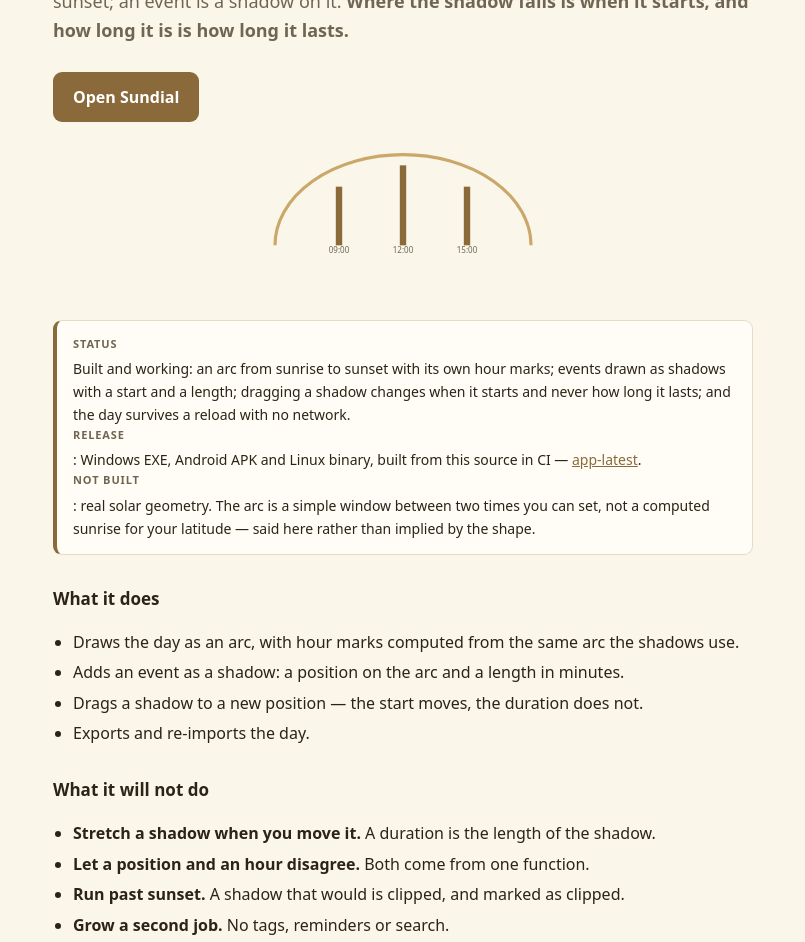
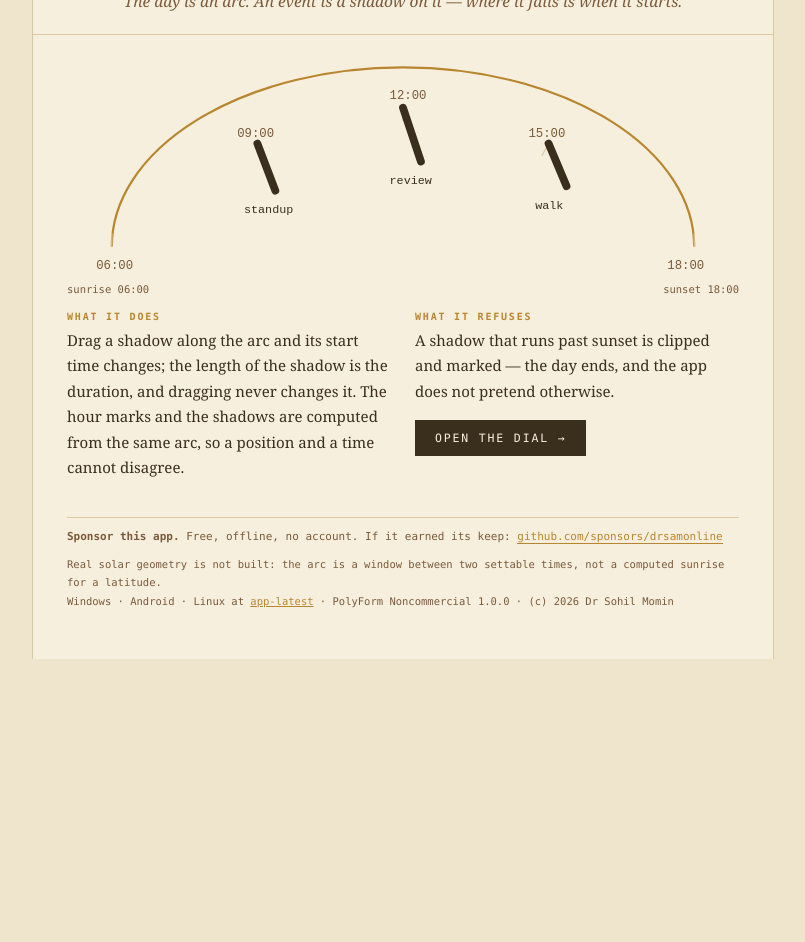
Before and after one commit to drsamonline/app-sundial, a website: page docs/index.html in a window 1280 px wide. Shown: the part 141-1083 px from the top of the page, without its empty margins (237-1042 px from the left). After the commit the page ends 800 px from the top, so only its background shows below. Drawn offline with Linux system fonts and the light colour scheme.

Commit message:
design: Sundial becomes an almanac page with the dial drawn on it
Warm paper, small-caps title, and the day drawn as an actual arc with hour marks and three named shadows cast
from it - the landing page shows the mechanic instead of describing it. The app page is the same paper.

Sponsor block on the landing page, in the app and in the README, plus .github/FUNDING.yml.

```diff
--- a/docs/index.html
+++ b/docs/index.html
@@ -1,83 +1,82 @@
 <!DOCTYPE html>
 <html lang="en-IN">
-<head><meta charset="utf-8"><meta name="viewport" content="width=device-width, initial-scale=1">
+<head>
+<meta charset="utf-8"><meta name="viewport" content="width=device-width, initial-scale=1">
 <title>Sundial — a calendar you schedule by drawing shadows</title>
-<meta name="description" content="The day is an arc from sunrise to sunset. An event is a shadow on it: where the shadow falls is when it starts, and how long it is is how long it lasts.">
-<meta name="theme-color" content="#2b2416">
+<meta name="description" content="The day is an arc from sunrise to sunset. An event is a shadow on it.">
+<meta name="theme-color" content="#f7efdd">
 <style>
-  :root{--bg:#fbf6ea;--panel:#fffdf6;--ink:#2b2416;--muted:#6f6552;--line:#e4dcc6;--accent:#8a6a3a}
+  :root{--sky:#f7efdd;--ink:#3a2f1d;--ochre:#b8862f;--dusk:#7a5a3a;--rule:#dcc9a4;--serif:Georgia,"Iowan Old Style",serif;--mono:ui-monospace,Menlo,Consolas,monospace}
   *{box-sizing:border-box}
-  body{margin:0;background:var(--bg);color:var(--ink);font:16px/1.65 system-ui,-apple-system,"Segoe UI",Roboto,"Noto Sans",sans-serif}
-  main{max-width:740px;margin:0 auto;padding:50px 20px 64px}
-  h1{font-size:33px;line-height:1.15;letter-spacing:-.02em;margin:0 0 10px}
-  .lede{font-size:18px;color:var(--muted);margin:0 0 26px}
-  .cta{display:inline-block;background:var(--accent);color:#fff;text-decoration:none;font-weight:600;padding:12px 20px;border-radius:9px}
-  .status{margin:26px 0;padding:14px 16px;border:1px solid var(--line);border-left:4px solid var(--accent);border-radius:9px;background:var(--panel);font-size:14px}
-  .status b{display:block;font-size:11px;text-transform:uppercase;letter-spacing:.08em;color:var(--muted);margin-bottom:4px}
-  h2{font-size:17px;margin:30px 0 8px}
-  ul{padding-left:20px}li{margin:4px 0}
-  code{font-family:ui-monospace,Menlo,Consolas,monospace;font-size:13px;background:#f0e8d4;padding:1px 5px;border-radius:4px}
-  table{border-collapse:collapse;width:100%;font-size:14px;margin-top:8px}
-  th,td{text-align:left;border-bottom:1px solid var(--line);padding:7px 8px;vertical-align:top}
-  th{color:var(--muted);font-weight:600;font-size:11px;text-transform:uppercase;letter-spacing:.06em}
-  .dial{margin:22px 0;padding:0 0 8px}
-  footer{margin-top:44px;padding-top:18px;border-top:1px solid var(--line);color:var(--muted);font-size:12px}
-  a{color:var(--accent)}
+  body{margin:0;background:#efe4cc;color:var(--ink);font-family:var(--serif)}
+  .almanac{max-width:740px;margin:0 auto;background:var(--sky);padding:0 0 48px;box-shadow:0 0 0 1px #d8c7a3}
+  .head{padding:30px 34px 20px;border-bottom:1px solid var(--rule);text-align:center}
+  .head .k{font-family:var(--mono);font-size:10px;letter-spacing:.26em;text-transform:uppercase;color:var(--ochre)}
+  h1{font-size:clamp(34px,7vw,56px);margin:8px 0 4px;letter-spacing:-.03em;font-weight:400;font-variant:small-caps}
+  .head .d{font-style:italic;color:var(--dusk);margin:0;font-size:15.5px}
+  .dial{padding:10px 34px 0}
+  svg{width:100%;height:auto;display:block}
+  .legend{display:flex;justify-content:space-between;font-family:var(--mono);font-size:10.5px;color:var(--dusk);padding:2px 34px 0}
+  .body{padding:16px 34px 0;display:grid;grid-template-columns:1fr 1fr;gap:24px}
+  @media (max-width:600px){.body{grid-template-columns:1fr}.head,.dial,.body,.legend{padding-left:20px;padding-right:20px}}
+  h2{font-family:var(--mono);font-size:10px;letter-spacing:.18em;text-transform:uppercase;color:var(--ochre);margin:0 0 6px}
+  p{font-size:15px;line-height:1.7;margin:0 0 12px}
+  .go{display:inline-block;background:var(--ink);color:var(--sky);text-decoration:none;padding:11px 20px;
+      font-family:var(--mono);font-size:11.5px;letter-spacing:.16em;text-transform:uppercase;margin-top:4px}
+  .go:hover{background:var(--ochre)}
+  .sponsor{margin:24px 34px 0;border-top:1px solid var(--rule);padding-top:12px;font-family:var(--mono);font-size:11px;color:var(--dusk)}
+  .sponsor a{color:var(--ochre);text-decoration:none;border-bottom:1px solid currentColor}
+  .foot{margin:12px 34px 0;font-family:var(--mono);font-size:10.5px;color:var(--dusk);line-height:1.8}
+  .foot a{color:var(--ochre)}
 </style></head>
-<body><main>
-  <h1>Sundial</h1>
-  <p class="lede">A calendar you schedule by drawing shadows. The day is an arc from sunrise to sunset; an event is a shadow on it. <strong>Where the shadow falls is when it starts, and how long it is is how long it lasts.</strong></p>
-  <a class="cta" href="play/index.html">Open Sundial</a>
-
-  <svg class="dial" viewBox="0 0 100 42" width="100%" height="120" aria-label="the day as an arc">
-    <path d="M2 38 A 48 34 0 0 1 98 38" fill="none" stroke="#c9a86a" stroke-width="1.2"/>
-    <line x1="26" y1="38" x2="26" y2="16" stroke="#8a6a3a" stroke-width="2.4"/>
-    <line x1="50" y1="38" x2="50" y2="8" stroke="#8a6a3a" stroke-width="2.4"/>
-    <line x1="74" y1="38" x2="74" y2="16" stroke="#8a6a3a" stroke-width="2.4"/>
-    <text x="26" y="41" font-size="3" fill="#6f6552" text-anchor="middle">09:00</text>
-    <text x="50" y="41" font-size="3" fill="#6f6552" text-anchor="middle">12:00</text>
-    <text x="74" y="41" font-size="3" fill="#6f6552" text-anchor="middle">15:00</text>
-  </svg>
-
-  <div class="status">
-    <b>Status</b>
-    Built and working: an arc from sunrise to sunset with its own hour marks; events drawn as shadows with a start and a length; dragging a shadow changes when it starts and never how long it lasts; and the day survives a reload with no network.
-    <br><b>Release</b>: Windows EXE, Android APK and Linux binary, built from this source in CI — <a href="https://github.com/drsamonline/app-sundial/releases/tag/app-latest">app-latest</a>.
-    <br><b>Not built</b>: real solar geometry. The arc is a simple window between two times you can set, not a computed sunrise for your latitude — said here rather than implied by the shape.
+<body><div class="almanac">
+  <div class="head">
+    <div class="k">an almanac for one day</div>
+    <h1>Sundial</h1>
+    <p class="d">The day is an arc. An event is a shadow on it — where it falls is when it starts.</p>
   </div>
 
-  <h2>What it does</h2>
-  <ul>
-    <li>Draws the day as an arc, with hour marks computed from the same arc the shadows use.</li>
-    <li>Adds an event as a shadow: a position on the arc and a length in minutes.</li>
-    <li>Drags a shadow to a new position — the start moves, the duration does not.</li>
-    <li>Exports and re-imports the day.</li>
-  </ul>
+  <div class="dial">
+    <svg viewBox="0 0 600 210" role="img" aria-label="The arc of a day with three shadows on it">
+      <path d="M40 180 A 260 160 0 0 1 560 180" fill="none" stroke="#b8862f" stroke-width="2"/>
+      <g stroke="#dcc9a4" stroke-width="1">
+        <line x1="40" y1="180" x2="40" y2="168"/><line x1="170" y1="88" x2="176" y2="99"/>
+        <line x1="300" y1="56" x2="300" y2="68"/><line x1="430" y1="88" x2="424" y2="99"/>
+        <line x1="560" y1="180" x2="560" y2="168"/>
+      </g>
+      <g font-family="ui-monospace,monospace" font-size="11" fill="#7a5a3a">
+        <text x="26" y="200">06:00</text><text x="152" y="82">09:00</text><text x="288" y="48">12:00</text>
+        <text x="412" y="82">15:00</text><text x="536" y="200">18:00</text>
+      </g>
+      <g stroke="#3a2f1d" stroke-width="7" stroke-linecap="round">
+        <line x1="170" y1="88" x2="186" y2="130"/><line x1="300" y1="56" x2="316" y2="104"/>
+        <line x1="430" y1="88" x2="446" y2="126"/>
+      </g>
+      <g font-family="ui-monospace,monospace" font-size="10.5" fill="#3a2f1d">
+        <text x="158" y="150">standup</text><text x="288" y="124">review</text><text x="418" y="146">walk</text>
+      </g>
+    </svg>
+  </div>
+  <div class="legend"><span>sunrise 06:00</span><span>sunset 18:00</span></div>
 
-  <h2>What it will not do</h2>
-  <ul>
-    <li><strong>Stretch a shadow when you move it.</strong> A duration is the length of the shadow.</li>
-    <li><strong>Let a position and an hour disagree.</strong> Both come from one function.</li>
-    <li><strong>Run past sunset.</strong> A shadow that would is clipped, and marked as clipped.</li>
-    <li><strong>Grow a second job.</strong> No tags, reminders or search.</li>
-    <li><strong>Use the internet.</strong> No <code>fetch</code>, no endpoint; CSP <code>connect-src 'none'</code>.</li>
-  </ul>
+  <div class="body">
+    <div>
+      <h2>What it does</h2>
+      <p>Drag a shadow along the arc and its start time changes; the length of the shadow is the duration, and dragging never changes it. The hour marks and the shadows are computed from the same arc, so a position and a time cannot disagree.</p>
+    </div>
+    <div>
+      <h2>What it refuses</h2>
+      <p>A shadow that runs past sunset is clipped and marked — the day ends, and the app does not pretend otherwise.</p>
+      <a class="go" href="play/index.html">open the dial →</a>
+    </div>
+  </div>
 
-  <h2>When things go wrong</h2>
-  <table>
-    <tr><th>Case</th><th>What happens</th></tr>
-    <tr><td>Bad input</td><td>No name, no length, a zero length, an event outside the dial, a dial where the sun sets before it rises — each refused with the field named.</td></tr>
-    <tr><td>No network</td><td>Nothing changes; the day is on the device.</td></tr>
-    <tr><td>Storage full or unavailable</td><td><strong>NOT SAVED</strong>, and the dial on screen is unchanged.</td></tr>
-    <tr><td>Corrupt saved state</td><td>Reported and offered for export; never replaced with an empty one — an empty dial looks like a clear day.</td></tr>
-  </table>
-
-  <h2>How to run it</h2>
-  <ul>
-    <li><strong>Here</strong>: <a href="play/index.html">play/index.html</a>, or install it from your browser's menu.</li>
-    <li><strong>Offline file</strong>: open <code>docs/play/index.html</code> straight from disk.</li>
-    <li><strong>Tests</strong>: <code>node tests/self-tests.js</code>.</li>
-  </ul>
-
-  <footer>PolyForm Noncommercial 1.0.0 · (c) 2026 Dr Sohil Momin · <a href="https://github.com/drsamonline/app-sundial">source</a></footer>
-</main></body></html>
+  <div class="sponsor">
+    <strong>Sponsor this app.</strong> Free, offline, no account. If it earned its keep:
+    <a href="https://github.com/sponsors/drsamonline">github.com/sponsors/drsamonline</a>
+  </div>
+  <p class="foot">Real solar geometry is not built: the arc is a window between two settable times, not a computed
+  sunrise for a latitude.<br>Windows · Android · Linux at
+  <a href="https://github.com/drsamonline/app-sundial/releases/tag/app-latest">app-latest</a> ·
+  PolyForm Noncommercial 1.0.0 · (c) 2026 Dr Sohil Momin</p>
+</div></body></html>
```
Also changed, not shown: docs/play/index.html (+22 -0 lines), .github/FUNDING.yml (added), README.md, docs/play/icon-192.png, docs/play/icon-512.png.
